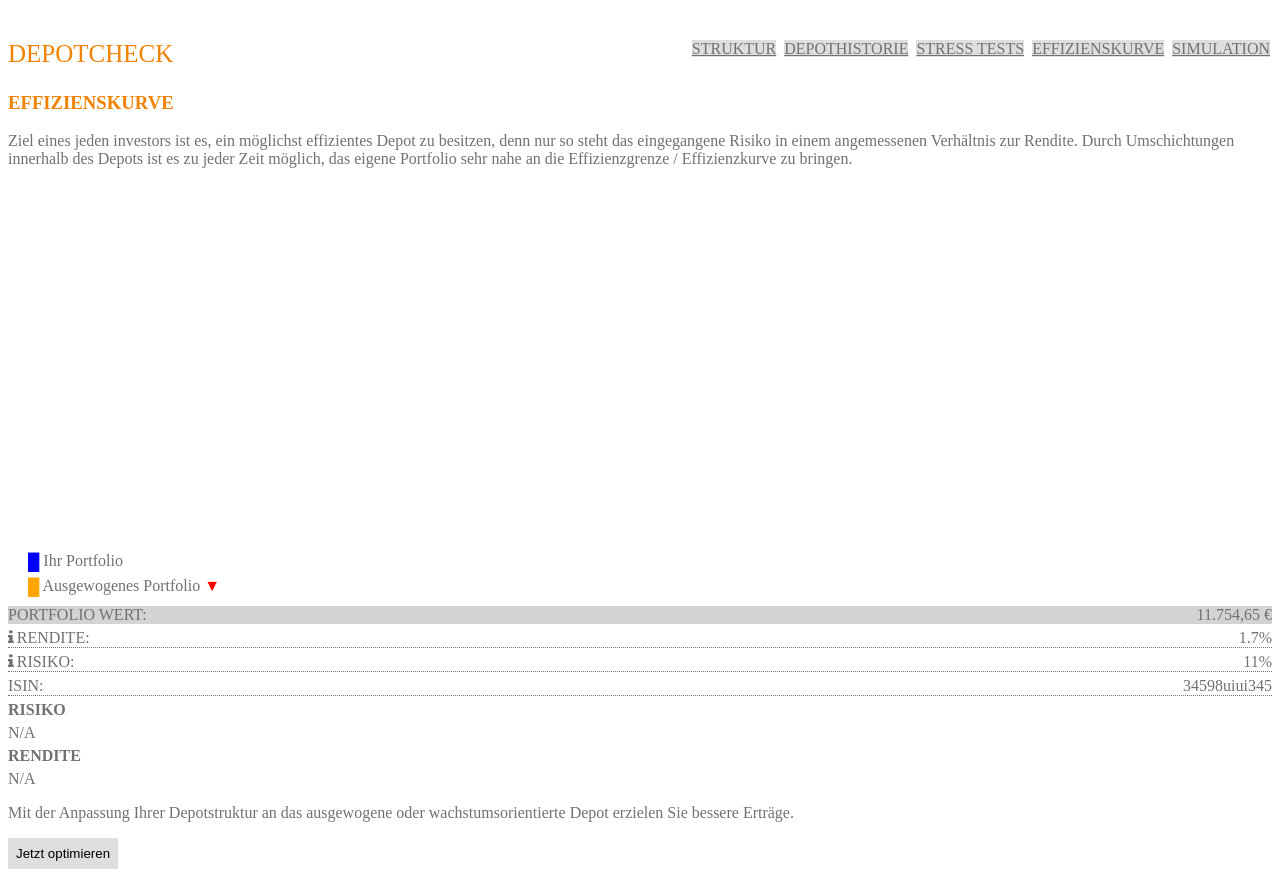
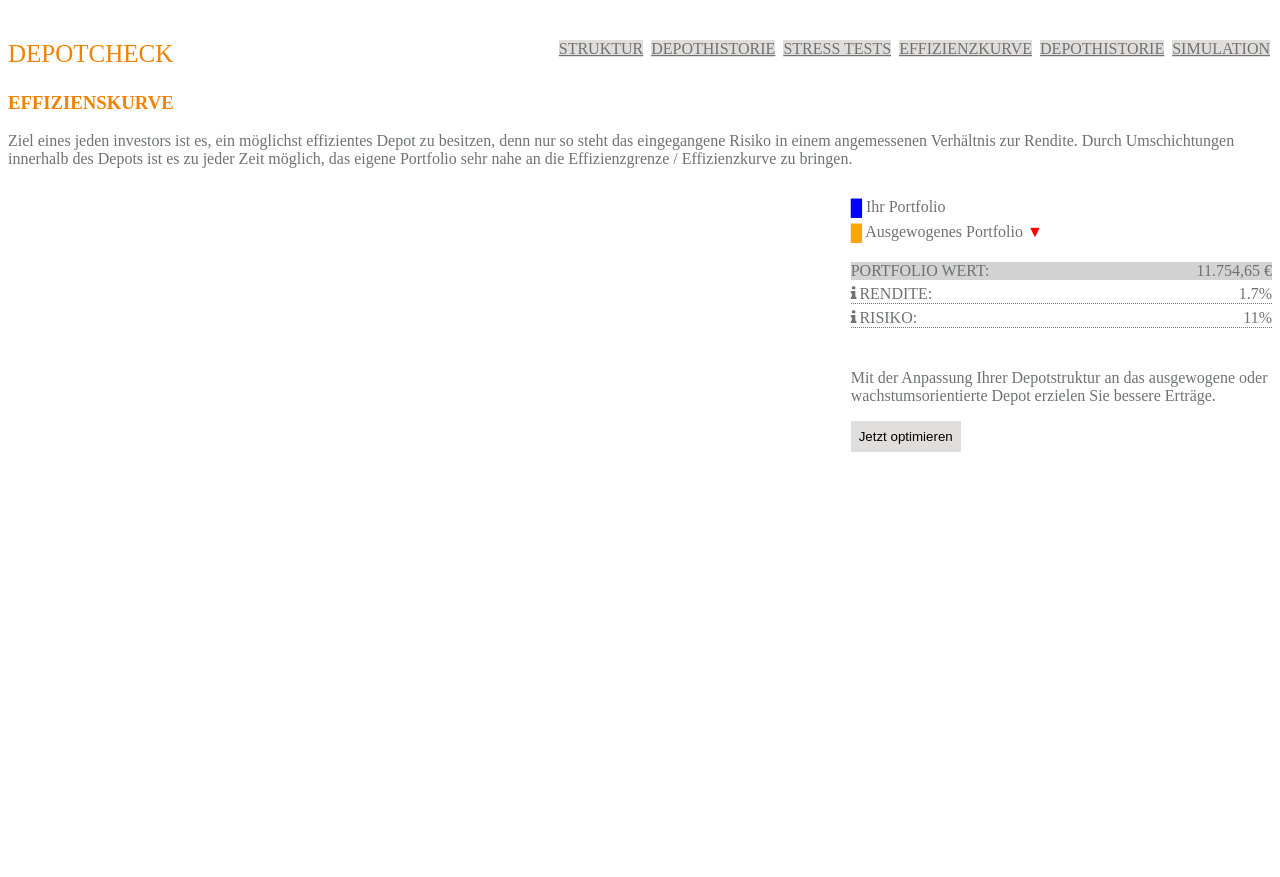
Before and after one commit to mfilenko/roboanalyst, a Django app: page /ec/ in a window 1280 px wide. Shown: the part 146-1023 px from the top of the page. After the commit the page ends 598 px from the top, so only its background shows below. Run offline with Django 3.2, Linux system fonts and the light colour scheme; style sheets or scripts are compiled from the project's sources; some libraries are stand-ins or nearby versions.

Commit message:
Last-minute edits

```diff
--- a/templates/base.html
+++ b/templates/base.html
@@ -136,7 +136,8 @@
           <a class="btn btn-tab" href="{% url 'allocation' %}">STRUKTUR</a>
           <a class="btn btn-tab" href="{% url 'performance' %}">DEPOTHISTORIE</a>
           <a class="btn btn-tab" href="{% url 'stresstest' %}">STRESS TESTS</a>
-          <a class="btn btn-tab" href="{% url 'ec' %}">EFFIZIENSKURVE</a>
+          <a class="btn btn-tab" href="{% url 'ec' %}">EFFIZIENZKURVE</a>
+          <a class="btn btn-tab" href="{% url 'performance' %}">DEPOTHISTORIE</a>
           <a class="btn btn-tab" href="{% url 'simulation' %}">SIMULATION</a>
         </div>
         {% endblock %}
--- a/templates/ec.html
+++ b/templates/ec.html
@@ -86,6 +86,7 @@ svg .securities_circle{
 
 
 
+
 </style>
 
 
@@ -108,45 +109,43 @@ svg .securities_circle{
 {% block body %}
 
 <div class="container">
-    <div class="row">
-        <div class="col-sm-4">
-            <svg width="350" height="350"></svg>
+    <div style="display: flex; flex-flow: row; justify-content: space-between">
+        <div style="flex-grow:2;flex-basis:66%">
+            <svg width="600" height="500"></svg>
             <div style="margin-left: 20px">
+
+
+
+            </div>
+        </div>
+        <div style="display: flex;flex-flow: column;flex-grow: 1;width: 33%;">
+
              <div>
                     <span style="color: blue;vertical-align: middle">&#9608;</span> Ihr Portfolio
                 </div>
 
-                <div class="dropdown" style="width: 100%">
+              <div class="dropdown" style="width: 100%; margin-bottom: 20px">
                     <span class="dropbtn" style="color: orange;vertical-align: middle">&#9608;</span> <span id="currentPortfolioName">Ausgegliches Portfolio</span> <span style="color:red">&#9660;</span>
                      <div class="dropdown-content">
 
                      </div>
                 </div>
 
-            </div>
-        </div>
-        <div class="col-sm-4">
+
+            <div style="margin-bottom: 20px" >
                 <div style="background-color: lightgrey">
                 PORTFOLIO WERT:<span class="floatRight" id="amountValue">100.000</span>
                 </div>
                 <div style="border-bottom: dotted 1px"><i class="fa fa-info"></i>RENDITE:<span class="floatRight" id="retValue">100.000</span></div>
                 <div style="border-bottom: dotted 1px"><i class="fa fa-info"></i>RISIKO:<span class="floatRight" id="riskValue">110000</span></div>
-            <div style="border-bottom: dotted 1px">ISIN:<span class="floatRight">34598uiui345</span></div>
-            <div style="font-weight: bold">RISIKO</div>
-            <div>
-                N/A
-            </div>
-            <div style="font-weight: bold">
-                RENDITE
-            </div>
-            <div>
-                N/A
-            </div>
+
 
 
             </div>
-        <div class="col-sm-4">
+            <div >
                 {% include "inclusions/optimization_block.html" %}
+            </div>
+
         </div>
     </div>
 
@@ -196,7 +195,7 @@ svg .securities_circle{
         g.append("text").text("Mittel").attr("dx",x(0)-distanceFromLine).attr("dy",y(0.33*ymax + 0.33/2*ymax)).attr("text-anchor","middle").attr("transform","rotate(-90 " + (x(0)-distanceFromLine) + " "+ y(0.33 + 0.33/2*ymax)+")");
         g.append("text").text("Hoch").attr("dx",x(0)-distanceFromLine).attr("dy",y(0.66*ymax + 0.33/2*ymax)).attr("text-anchor","middle").attr("transform","rotate(-90 " + (x(0)-distanceFromLine) + " "+ y(0.66 + 0.33/2*ymax)+")");
 
-        g.append("text").text("RENDITE").attr("dx",x(0)).attr("text-anchor","middle");
+        g.append("text").text("RENDITE").attr("font-size","10px").attr("dx",x(0)).attr("text-anchor","middle");
 
 
         //x ticks
@@ -209,7 +208,7 @@ svg .securities_circle{
         g.append("text").text("Mittel").attr("dx",x(0.33*xmax + 0.33/2*xmax)).attr("dy",y(0)+xDinstanceFromLine).attr("text-anchor","middle");
         g.append("text").text("Hoch").attr("dx",x(0.66*xmax + 0.33/2*xmax)).attr("dy",y(0)+xDinstanceFromLine).attr("text-anchor","middle");
 
-        g.append("text").text("RISIKO").attr("dy",y(0)+20).attr("dx",x(xmax)).attr("text-anchor","middle");
+        g.append("text").text("RISIKO").attr("font-size","10px").attr("dy",y(0)+20).attr("dx",x(xmax)).attr("text-anchor","middle");
 
 
         var numberOfLines = 6;
```
Lines whose indentation alone changed are shown as unchanged.
